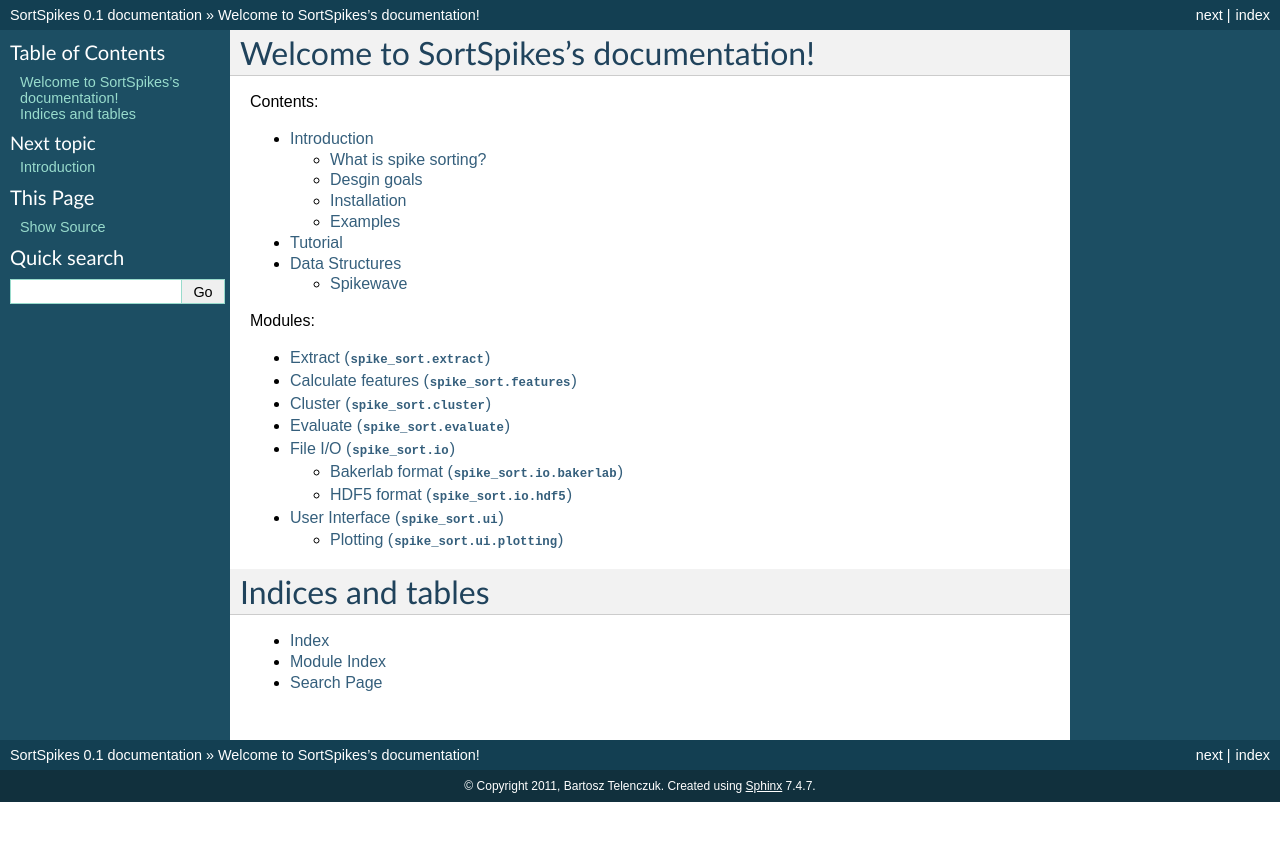
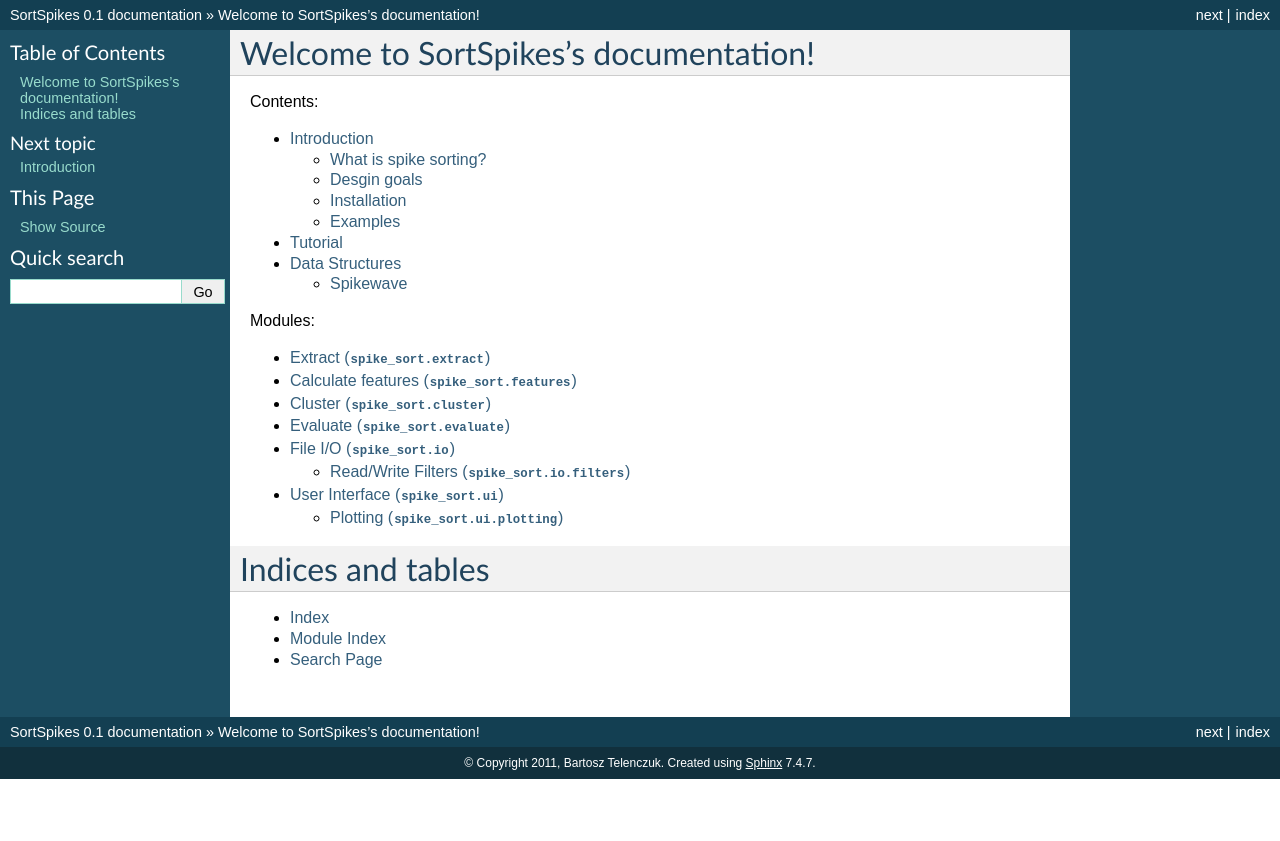
Before and after one commit to btel/SpikeSort, a Sphinx documentation site: the page built from docs/source/index.rst, in a window 1280 px wide. Shown: the top 841 px of the page. Built offline with Sphinx 7.4.7, drawn with Linux system fonts in a browser that asks for light colours; formulas are drawn with MathJax 3.

Commit message:
rewrite examples and docs for new io interface

```diff
--- a/docs/source/modules/io.rst
+++ b/docs/source/modules/io.rst
@@ -1,18 +1,10 @@
 File I/O (:mod:`spike_sort.io`)
 ===============================
 
-Bakerlab format (:mod:`spike_sort.io.bakerlab`)
------------------------------------------------
+Read/Write Filters (:mod:`spike_sort.io.filters`)
+-------------------------------------------------
 
-.. automodule:: spike_sort.io.bakerlab
+.. automodule:: spike_sort.io.filters
    :members:
    :undoc-members:
    :show-inheritance:
-
-HDF5 format (:mod:`spike_sort.io.hdf5`)
----------------------------------------
-
-.. automodule:: spike_sort.io.hdf5
-   :members:
-   :undoc-members:
-   :show-inheritance:
```
Also changed, not shown: docs/source/tutorial.rst (+10 -5 lines), 5 other files.
